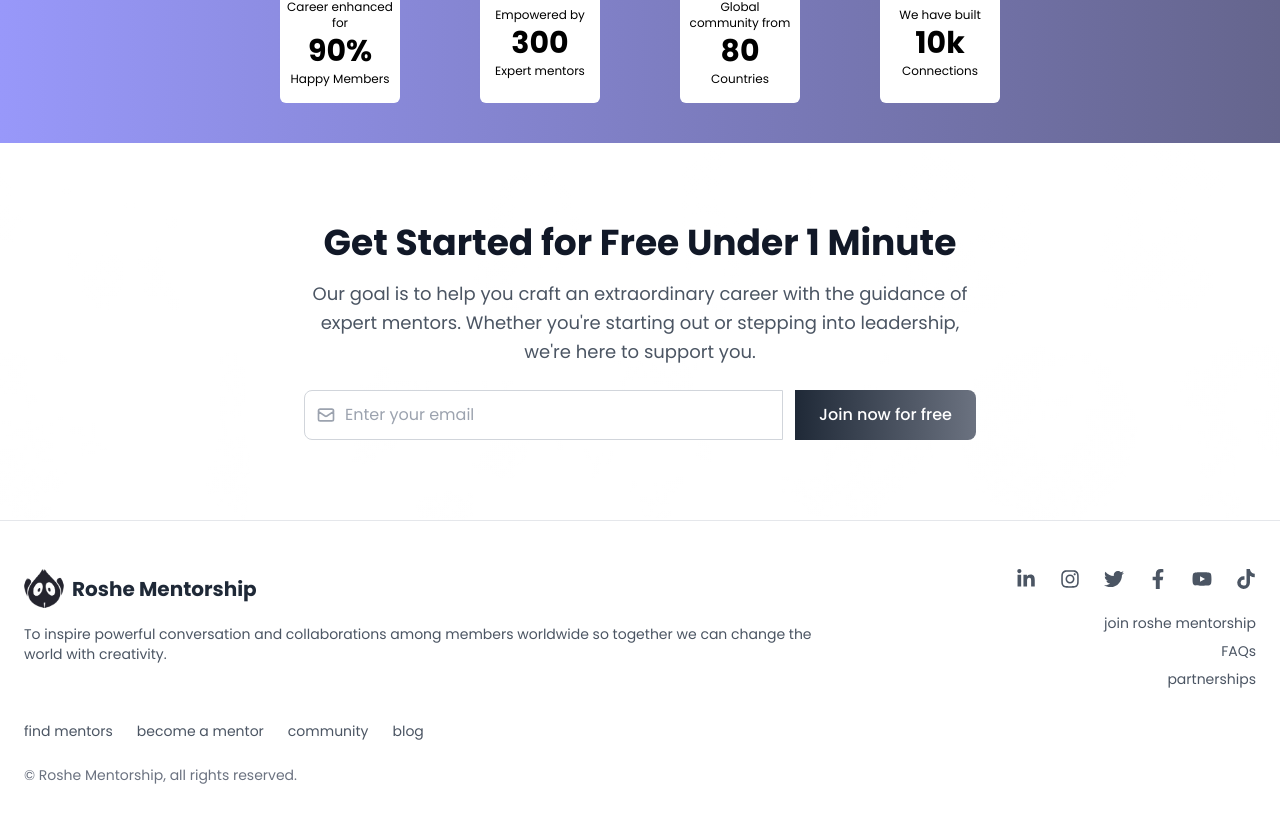
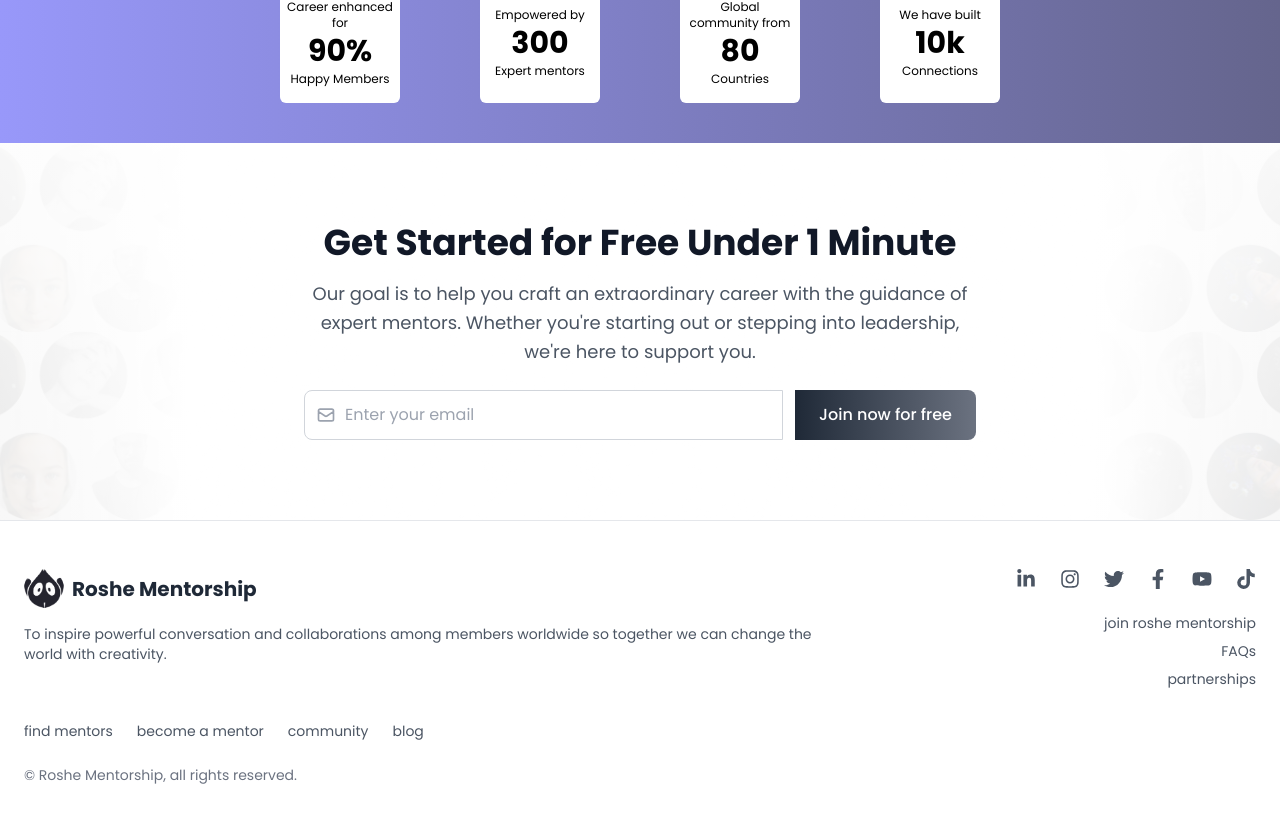
Before and after one commit to Roshe-Mentors/new_roshe, a Next.js app: page / in a window 1280 px wide. Shown: the part 3197-4020 px from the top of the page. Built offline with nearby package versions, Linux system fonts and the light colour scheme.

Commit message:
FEAT: update CenterCTA background image for improved visual appeal

```diff
--- a/src/components/CenterCTA.tsx
+++ b/src/components/CenterCTA.tsx
@@ -29,7 +29,7 @@ const CenterCTA = () => {
         style={{
           backgroundImage: `
             linear-gradient(to bottom, rgba(255, 255, 255, 0.9), rgba(255, 255, 255, 0.7)),
-            url("/images/Community_image.jpg")
+            url("/images/rosheBackground.jpg")
           `,
           backgroundPosition: 'center top',
           backgroundSize: 'cover',
```
